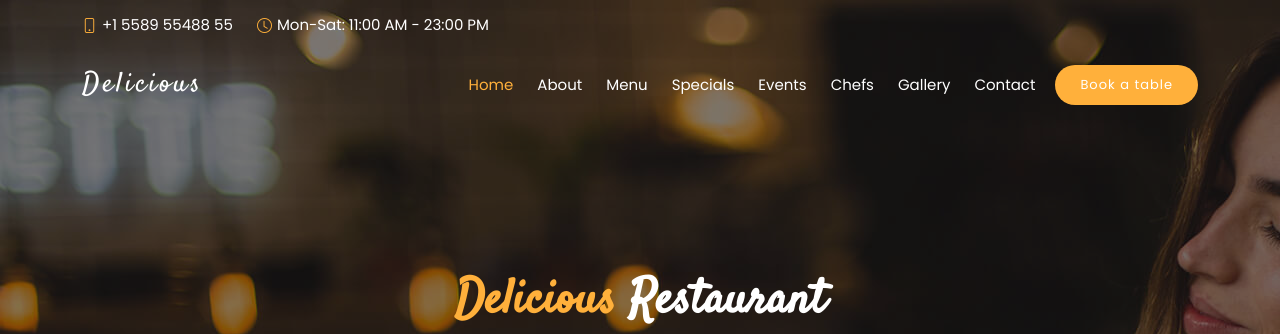
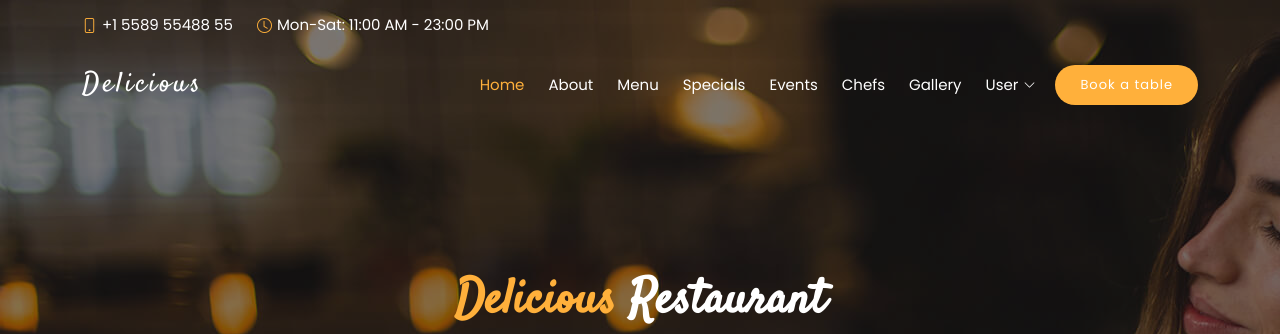
Before and after one commit to jurbx/restaurant, a Django app: page /registration/ in a window 1280 px wide. Shown: the top 334 px of the page. Run offline with Django 4.2, Linux system fonts and the light colour scheme; some libraries are stand-ins or nearby versions.

Commit message:
Update index.html

```diff
--- a/templates/index.html
+++ b/templates/index.html
@@ -52,7 +52,7 @@
 
       <nav id="navbar" class="navbar order-last order-lg-0">
         <ul>
-          <li><a class="nav-link scrollto active" href="#hero">Home</a></li>
+          <li><a class="nav-link scrollto active" href="{% url 'base_app:base_app_view' %}">Home</a></li>
           <li><a class="nav-link scrollto" href="#about">About</a></li>
           <li><a class="nav-link scrollto" href="#menu">Menu</a></li>
           <li><a class="nav-link scrollto" href="#specials">Specials</a></li>
@@ -66,7 +66,15 @@
             </ul>
           </li>
             {% endif %}
-          <li><a class="nav-link scrollto" href="#contact">Contact</a></li>
+            {% if user.is_staff %}
+                <li><a class="nav-link scrollto" href="{% url 'admin:index' %}">Admin</a></li>
+            {% endif %}
+          <li class="dropdown"><a href="#"><span>User</span> <i class="bi bi-chevron-down"></i></a>
+              <ul>
+                  <li><a href="{% url 'login' %}">Log in</a></li>
+                  <li><a href="{% url 'logout' %}">Log out</a></li>
+              </ul>
+          </li>
         </ul>
         <i class="bi bi-list mobile-nav-toggle"></i>
       </nav><!-- .navbar -->
```
